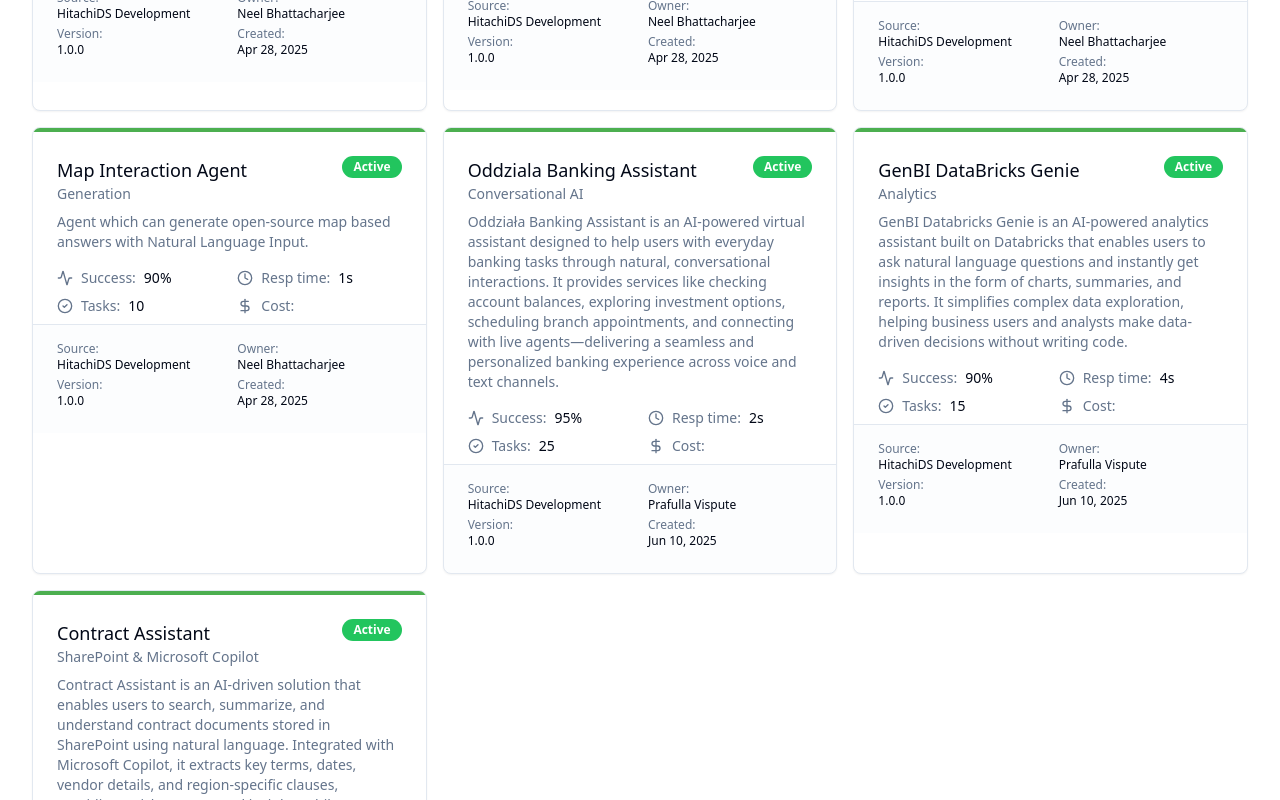
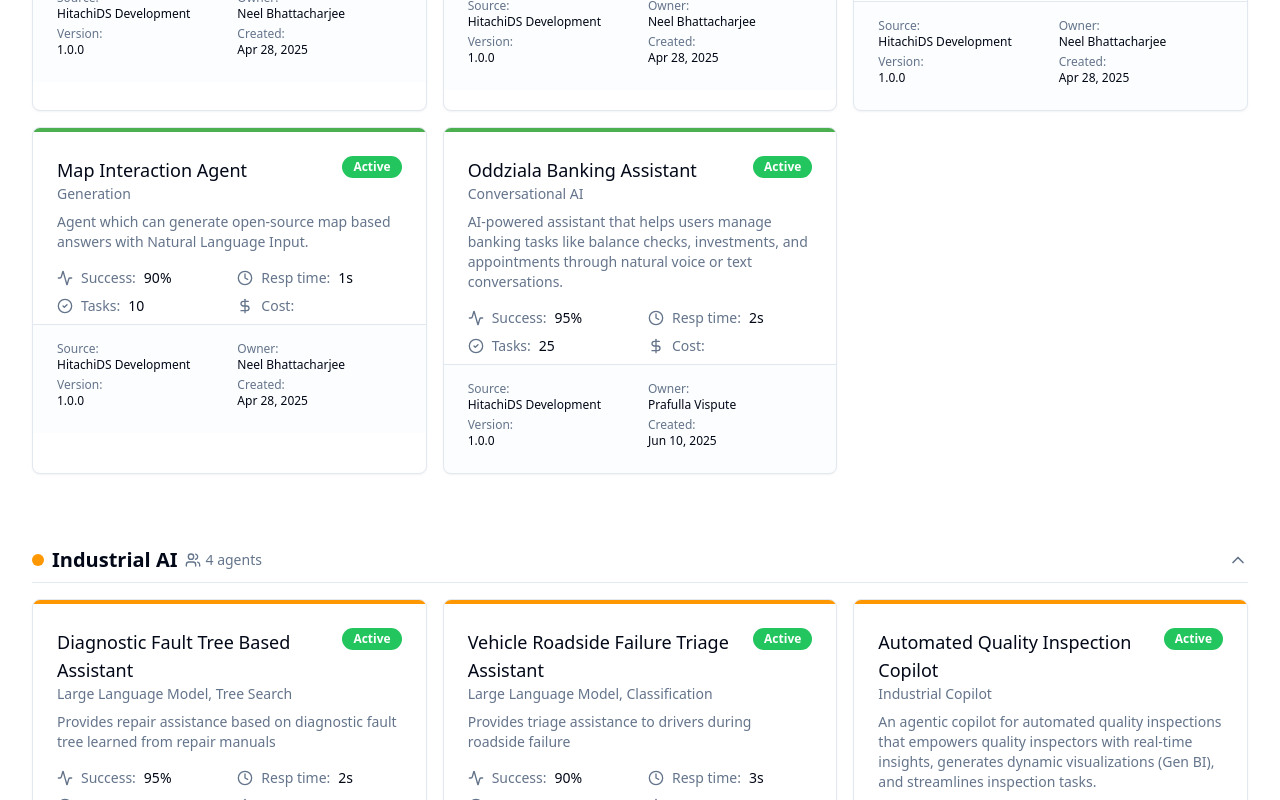
Before and after one commit to par-hitachids/agentplane-v0-3-draft, a React (Vite) app: page /agent-library in a window 1280 px wide. Shown: the part 1500-2300 px from the top of the page. Built offline with nearby package versions, Linux system fonts and the light colour scheme.

Commit message:
updated agentcards

```diff
--- a/src/data/mockData.ts
+++ b/src/data/mockData.ts
@@ -423,7 +423,7 @@ export const agents: Agent[] = [
   {
     id: 'agent16',
     name: 'Oddziala Banking Assistant',
-    description: 'Oddziała Banking Assistant is an AI-powered virtual assistant designed to help users with everyday banking tasks through natural, conversational interactions. It provides services like checking account balances, exploring investment options, scheduling branch appointments, and connecting with live agents—delivering a seamless and personalized banking experience across voice and text channels.',
+    description: 'AI-powered assistant that helps users manage banking tasks like balance checks, investments, and appointments through natural voice or text conversations.',
     businessFunctionId: 'func1',
     businessUnitId: 'bu2',
     sourceId: 'src1',
@@ -444,8 +444,8 @@ export const agents: Agent[] = [
   {
     id: 'agent17',
     name: 'GenBI DataBricks Genie',
-    description: 'GenBI Databricks Genie is an AI-powered analytics assistant built on Databricks that enables users to ask natural language questions and instantly get insights in the form of charts, summaries, and reports. It simplifies complex data exploration, helping business users and analysts make data-driven decisions without writing code.',
-    businessFunctionId: 'func1',
+    description: 'AI analytics assistant on Databricks that turns natural language questions into instant visual insights, making data exploration easy for business users.',
+    businessFunctionId: 'func5',
     businessUnitId: 'bu1',
     sourceId: 'src1',
     status: 'active',
@@ -465,8 +465,8 @@ export const agents: Agent[] = [
   {
     id: 'agent18',
     name: 'Contract Assistant',
-    description: 'Contract Assistant is an AI-driven solution that enables users to search, summarize, and understand contract documents stored in SharePoint using natural language. Integrated with Microsoft Copilot, it extracts key terms, dates, vendor details, and region-specific clauses, providing quick answers and insights while respecting role-based access controls and metadata. Ideal for legal, procurement, and compliance teams.',
-    businessFunctionId: 'func1',
+    description: 'AI assistant that summarizes and answers questions about contracts stored in SharePoint, using Microsoft Copilot while respecting metadata and access controls.',
+    businessFunctionId: 'func6',
     businessUnitId: 'bu1',
     sourceId: 'src1',
     status: 'active',
```
